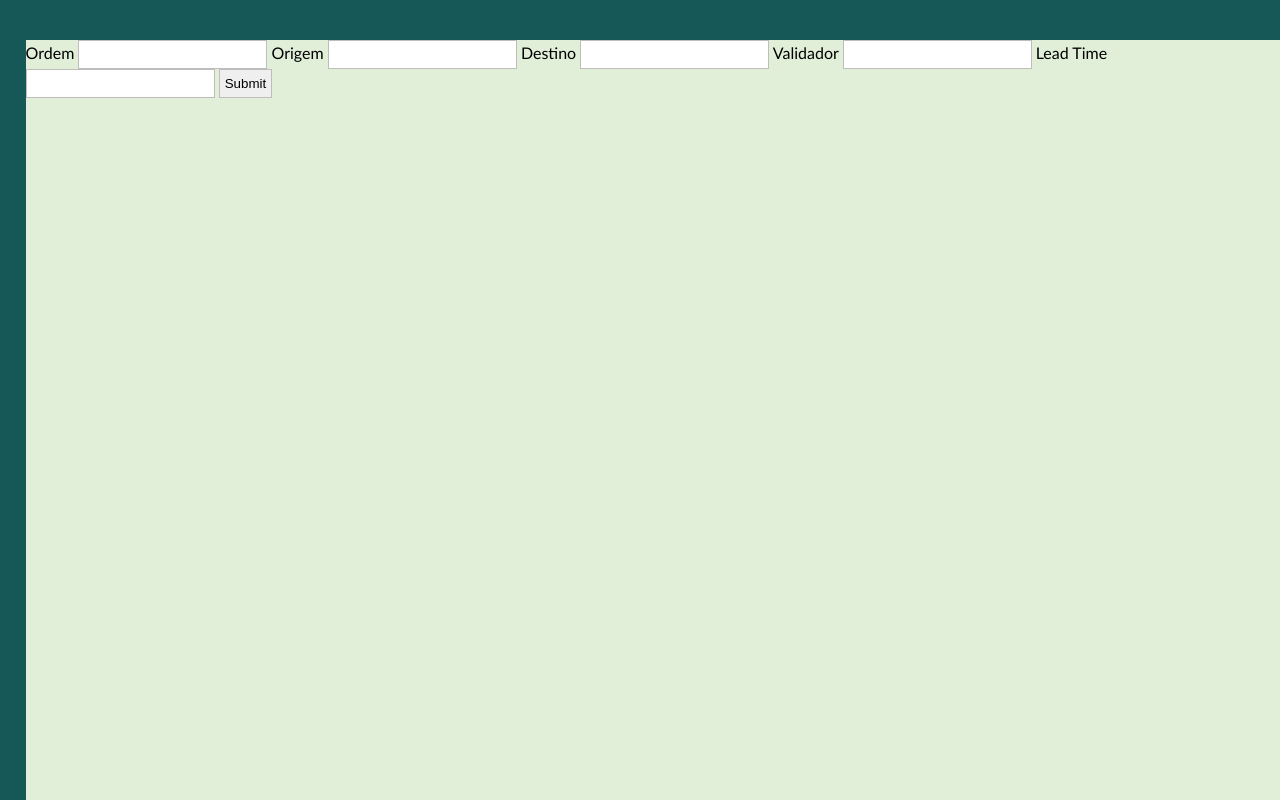
After one commit to BrenoRaeder/interface_balanceamento, a Flask app: page /nova-priorizacao in a window 1280 px wide. The commit adds this page. Run offline with Flask 3, Linux system fonts and the light colour scheme.

Commit message:
estilizacao e alterando modo de salvar priorizacao

```diff
--- a/main.py
+++ b/main.py
@@ -13,11 +13,11 @@ app.secret_key = "{8y8+f8wF=W1"
 
 
 priorizacao_dados = {
-    'Ordem': [1, 2, 3, 4, 5],
-    'Origem': ['', '', '', '', ''],
-    'Destino': ['', '', '', '', ''],
-    'Validador': ['', '', '', '', ''],
-    'Lead Time': ['', '', '', '', '']
+    'Ordem': [''],#, '', '', '', ''],
+    'Origem': [''],#, '', '', '', ''],
+    'Destino': [''],#, '', '', '', ''],
+    'Validador': [''],#, '', '', '', ''],
+    'Lead Time': ['']#, '', '', '', '']
 }
 priorizacao_df = pd.DataFrame(priorizacao_dados)
 
@@ -63,12 +63,36 @@ def trechos():
     return render_template("trechos.html", tabela_priorizacao=priorizacao_df, tabela_nivel_servico=nivel_servico_df)
 
 
+@app.route("/nova-priorizacao")
+def nova_priorizacao():
+    return render_template("nova_priorizacao.html")
+
+
+@app.route("/salvar-nova-priorizacao", methods=["POST",])
+def salvar_nova_priorizacao():
+    nova_priorizacao = {
+        'Ordem': request.form["ordem"],
+        'Origem': request.form["origem"],
+        'Destino': request.form["destino"],
+        'Validador': request.form["validador"],
+        'Lead Time': request.form["leadtime"]
+    }
+
+    if len(priorizacao_df) == 1 and priorizacao_df.iloc[0].eq('').all():
+        tamanho_df = 0
+    else:
+        tamanho_df = len(priorizacao_df)
+    priorizacao_df.loc[tamanho_df] = nova_priorizacao
+
+    return redirect("/trechos")
+
+
 @app.route("/trechos-salvar", methods=["POST",])
 def trechos_salvar():
-    for indice, linha in priorizacao_df.iterrows():
+    '''for indice, linha in priorizacao_df.iterrows():
         for coluna in priorizacao_df.columns:
             if not (coluna == "Ordem"):
-                priorizacao_df.at[indice, coluna] = request.form.get(f"{coluna}_{indice}")
+                priorizacao_df.at[indice, coluna] = request.form.get(f"{coluna}_{indice}")'''
 
     return redirect("/regras")
 
--- a/static/main.css
+++ b/static/main.css
@@ -7,16 +7,23 @@ body{
     margin: 0;
     font-family: 'Gill Sans', 'Gill Sans MT', Calibri, 'Trebuchet MS', sans-serif
 }
+h2{
+    text-align: center;
+}
 #main_container{
     background: #E1EFD8;
     width: 98vw;
     height: auto;
-    margin-top: 10vh;
+    min-height: 85vh;
+    margin-top: 5vh;
     padding-bottom: 10vh;
+    display: flex;
+    flex-direction: column;
+    justify-content: space-between;
 }
 #nav_container{
     width: 100%;
-    margin-top: 10vh;
+    margin-top: 3vh;
     display: flex;
     justify-content: center;
 }
@@ -33,6 +40,7 @@ body{
     width: 100px;
     display: flex;
     justify-content: center;
+    cursor: default;
     border: 2px solid #557575;
 }
 .outras_paginas {
@@ -42,16 +50,31 @@ body{
     width: 100px;
     display: flex;
     justify-content: center;
+    cursor: default;
     border: 2px solid #557575;
 }
-
-/* página processo */
+input {
+    border: rgb(191, 188, 188) solid 1px;
+    padding: 6px 5px;
+}
 .opcoes_container{
-    padding-top: 10vh;
+    padding-top: 3vh;
     display: flex;
     justify-content: space-around;
     width: 80%;
     margin: auto;
+}
+
+/* home */
+#btn_home_container{
+    margin-top: 50vh;
+}
+/* home */
+
+
+/* página processo */
+.form_processo_container{
+    height: 100%;
 }
 .btn_container{
     width: 100%;
@@ -83,14 +106,16 @@ body{
 #opcoes_parametros li{
     display: flex;
     justify-content: space-between;
+    align-items: center;
     width: 100%;
-    gap: 10px;
+    gap: 5px;
 }
-
+#opcoes_parametros li input {
+    width: 60px;
+}
 /* página processo */
 
 /*pagina trechos*/
-
 table{
     background: #dfdfdf;
 }
@@ -98,6 +123,10 @@ table{
     border: none;
     background: none;
     width: 85px;
+}
+.input_tabela:focus{
+    border: none;
+    outline: none;
 }
 #salvar_tabela{
     background: #165858;
--- a/templates/home.html
+++ b/templates/home.html
@@ -2,7 +2,7 @@
 {% block conteudo %}
 
 <form action="/processo">
-    <div class="btn_container">
+    <div class="btn_container" id="btn_home_container">
         <input type="submit" value="Iniciar" class="btn">
     </div>
 </form>
--- /dev/null
+++ b/templates/nova_priorizacao.html
@@ -0,0 +1,26 @@
+{% extends "template.html" %}
+{% block conteudo %}
+
+<div id="nova_priorizacao_container">
+    <form action="salvar-nova-priorizacao" method="post">
+        <label for="ordem">Ordem</label>
+        <input type="text" name="ordem">
+
+        <label for="origem">Origem</label>
+        <input type="text" name="origem">
+
+        <label for="destino">Destino</label>
+        <input type="text" name="destino">
+
+        <label for="validador">Validador</label>
+        <input type="text" name="validador">
+
+        <label for="leadtime">Lead Time</label>
+        <input type="text" name="leadtime">
+
+        <input type="submit">
+    </form>
+</div>
+
+
+{% endblock %}
--- a/templates/processo.html
+++ b/templates/processo.html
@@ -11,7 +11,7 @@
     </ul>
 </div>
 
-<form action="/processo-salvar" method="post">
+<form action="/processo-salvar" method="post" id="form_processo_container">
     <div class="opcoes_container">
         <div id="simluacao_container">
             <h2>Simulação</h2>
@@ -32,11 +32,11 @@
             <ul id="opcoes_parametros">
                 <li>
                     <label for="input_cobertura_origem">Cobertura Origem</label>
-                    <input type="text" id="input_cobertura_origem" name="input_cobertura_origem">
+                    <input type="number" id="input_cobertura_origem" name="input_cobertura_origem">
                 </li>
                 <li>
                     <label for="input_cobertura_destino">Cobertura Destino</label>
-                    <input type="text" id="input_cobertura_destino" name="input_cobertura_destino">
+                    <input type="number" id="input_cobertura_destino" name="input_cobertura_destino">
                 </li>
             </ul>
         </div>
--- a/templates/template.html
+++ b/templates/template.html
@@ -16,4 +16,10 @@
 
     </div>
 </body>
+
+<script>
+    function addNovaPriorizacao() {
+        window.location.href = "/nova-priorizacao"
+    }
+</script>
 </html>
```
Also changed, not shown: templates/trechos.html (+7 -11 lines).
